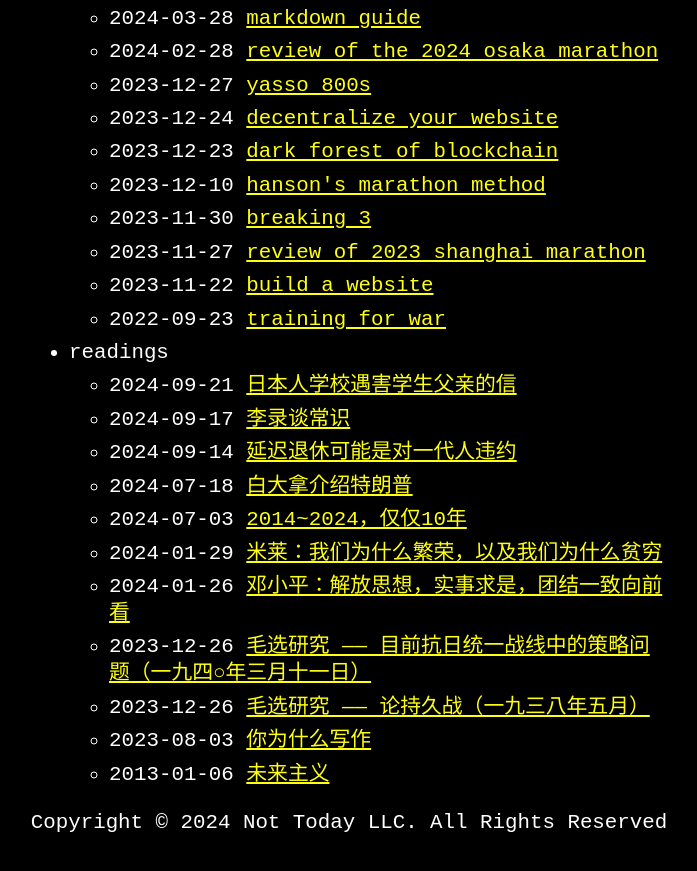
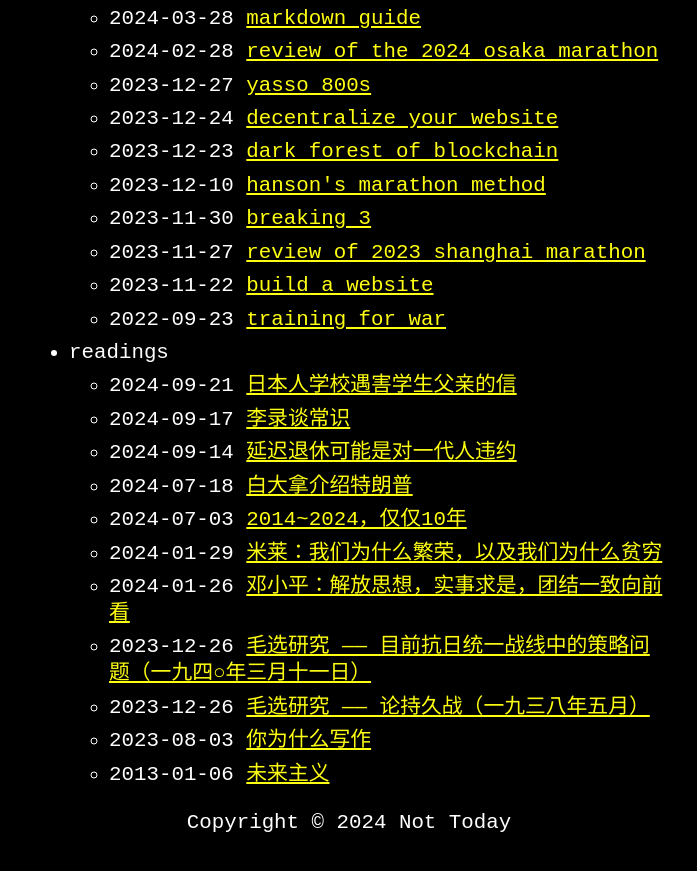
Before and after one commit to thekingofcool/thekingofcool.github.io, a Jekyll site: the page built from index.md, in a window 1280 px wide and 900 px high, scrolled down 1396 px. Shown: the top 871 px of the window, without its empty margins (291-988 px from the left). Built offline with Jekyll 4.4.1, drawn with Linux system fonts in a browser that asks for light colours; a style sheet for code colours, icons or effects is not loaded.

Commit message:
add copy right

```diff
--- a/_layouts/home.html
+++ b/_layouts/home.html
@@ -11,5 +11,5 @@ layout: default
 {%-include menu_item.html collection=site.data.menu.entries-%}
 
 <div style="text-align: center;">
-  <div class="text-tiny text-gray-600 dark:text-gray-400">Copyright © 2024 Not Today LLC. All Rights Reserved</div>
+  <div class="text-tiny text-gray-600 dark:text-gray-400">Copyright © 2024 Not Today</div>
 </div>
```
Also changed, not shown: 2 other files.
